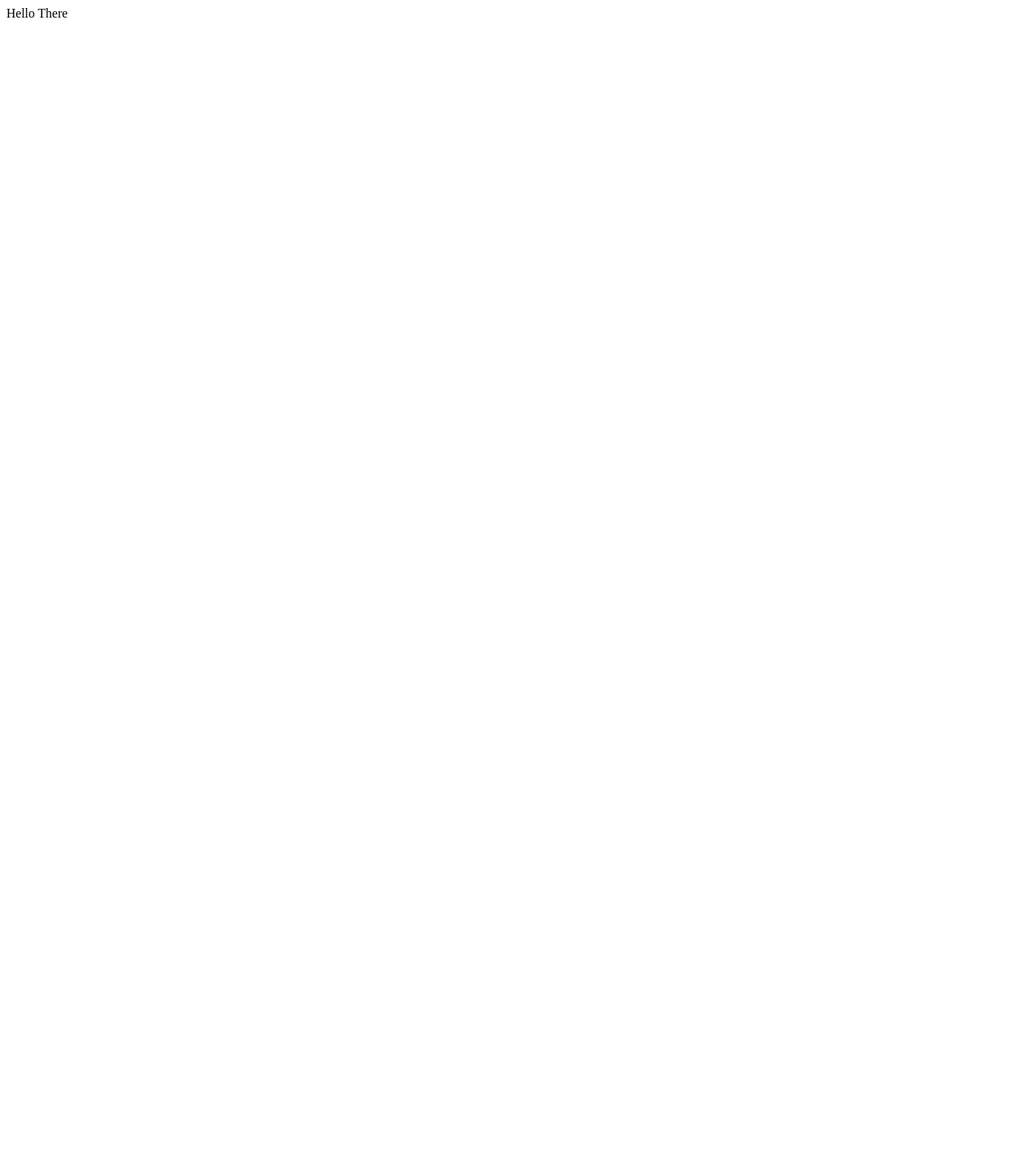
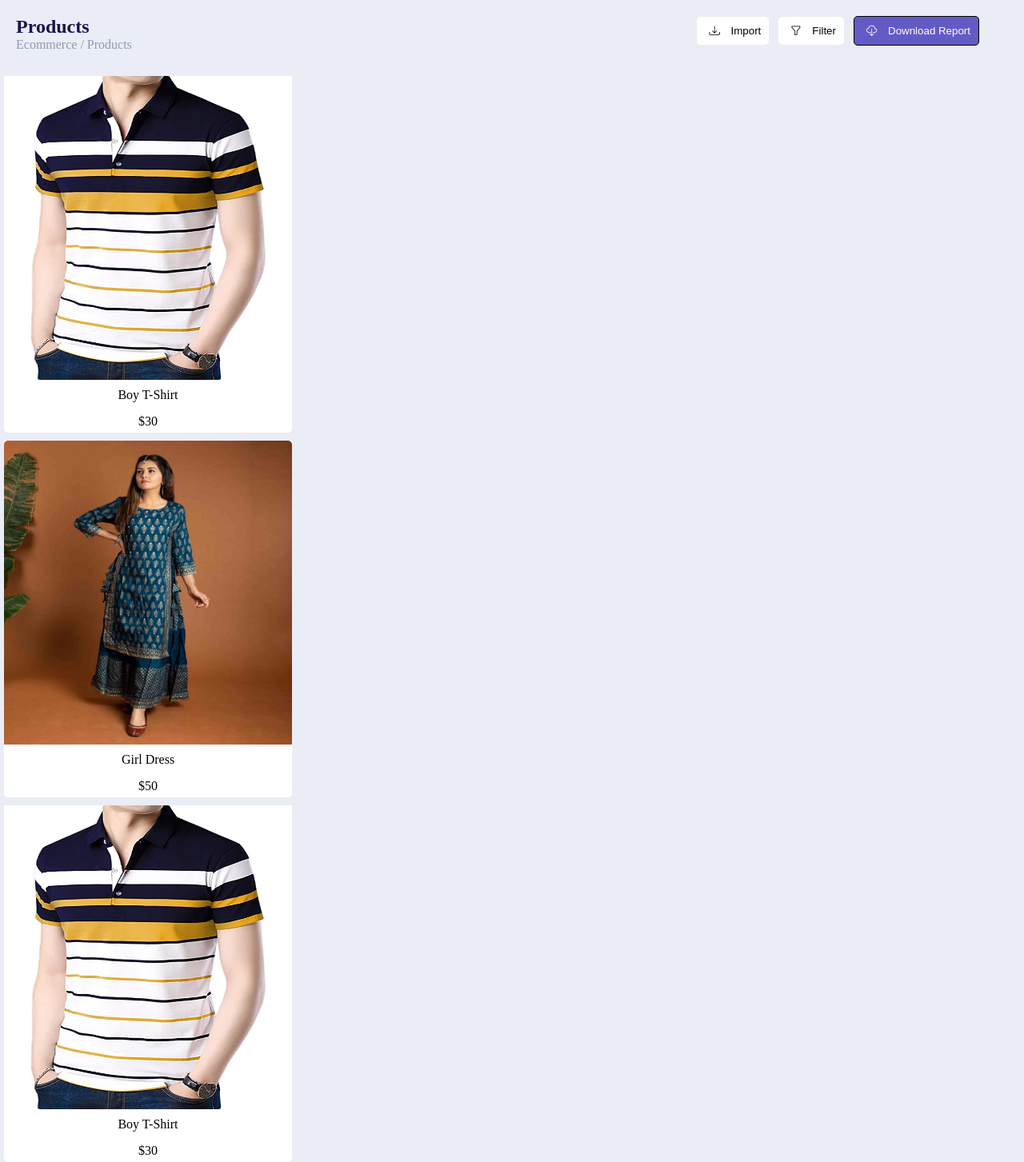
Before and after one commit to AkshayDalvi15/e-commerce, a PHP site: page / in a window 1280 px wide. Before the commit the page is almost empty. Shown: the whole page at 80% size. Before the commit the page ends 22 px from the top, so only its background shows below. Run offline with PHP 8.4, Linux system fonts and the light colour scheme.

Commit message:
Add new images and scss files

```diff
--- a/index.php
+++ b/index.php
@@ -3,17 +3,44 @@
 <head>
   <meta charset="UTF-8">
   <meta http-equiv="X-UA-Compatible" content="IE=edge">
-<meta name="viewport" content="width=device-width, initial-scale=1.0">
-  <title>Document</title>
+  <meta name="viewport" content="width=device-width, initial-scale=1.0">
+  <link rel="stylesheet" href="https://cdn.jsdelivr.net/npm/bootstrap-icons@1.5.0/font/bootstrap-icons.css" />
+  <link rel="stylesheet" href="./static/css/style.css" />
+  <title>E-commerce | Products</title>
 </head>
 <body>
-  Hello There
-
 
 </body>
 </html>
-
-
+  <nav>
+    <div class="heading">
+      <h2>Products</h2>
+        <span>Ecommerce / Products</span>
+    </div>
+    <div>
+      <button class="import"><i class="bi bi-download"></i> Import</button><button class="filter"><i
+              class="bi bi-funnel"></i> Filter</button><button class="download-report">
+          <i class="bi bi-cloud-download"> </i> Download Report
+      </button>
+    </div>
+  </nav>
+  <div class="card-container">
+        <div class="card">
+          <img src="./static/image/boy-tshirt.jpg" alt="" />
+            <p><?php echo "Boy  T-Shirt" ?></p>
+              <p><?php echo "$30" ?></p>
+        </div>
+        <div class="card">
+          <img src="./static/image/girl-dress.jpg" alt="" />
+            <p><?php echo "Girl Dress" ?></p>
+              <p><?php echo "$50" ?></p>
+        </div>
+        <div class="card">
+          <img src="./static/image/boy-tshirt.jpg" alt="" />
+            <p><?php echo "Boy  T-Shirt" ?></p>
+              <p><?php echo "$30" ?></p>
+        </div>
+  </div>
 
 
 
--- /dev/null
+++ b/static/css/style.css
@@ -0,0 +1,123 @@
+* {
+  padding: 0;
+  margin: 0;
+  box-sizing: border-box;
+}
+
+html,
+body {
+  width: 100%;
+  height: 100%;
+  background-color: #eaedf6;
+}
+
+.wrapper {
+  width: 100%;
+  display: flex;
+  justify-content: space-evenly;
+  padding: 0px 33px 0px 6px;
+}
+.wrapper .card-container {
+  height: 100%;
+  display: flex;
+  flex-wrap: wrap;
+  margin: 5px;
+  padding: 25px 0px 5px 0;
+}
+.wrapper .right-menu {
+  height: 100%;
+  padding: 10px;
+  margin: 5px;
+}
+.wrapper .right-menu .search-box {
+  width: 300px;
+  height: 90px;
+  display: flex;
+  align-items: center;
+  justify-content: center;
+  margin-top: 25px;
+  border: transparent;
+  border-radius: 10px;
+  background: white;
+}
+.wrapper .right-menu .search-box input[type=text] {
+  height: 45px;
+  padding: 0 0 0 6px;
+  border: 2px solid #eaedf6;
+  border-top-left-radius: 5px;
+  border-bottom-left-radius: 5px;
+  border-right: none;
+}
+.wrapper .right-menu .categories-wrapper {
+  width: 300px;
+  margin-top: 25px;
+  padding: 20px 0px 20px 35px;
+  border-radius: 10px;
+  background-color: white;
+}
+.wrapper .right-menu .categories-wrapper h3 {
+  text-transform: uppercase;
+}
+.wrapper .right-menu .categories-wrapper hr {
+  margin-left: -33px;
+}
+
+nav {
+  display: flex;
+  justify-content: space-between;
+  padding: 20px 50px 20px 20px;
+}
+nav .heading {
+  color: #1c124e;
+}
+nav .heading span {
+  padding: 10px 0;
+  color: #9399b1;
+}
+
+.card {
+  max-width: 360px;
+  display: flex;
+  flex-grow: 1;
+  flex-direction: column;
+  align-items: center;
+  margin: 10px 5px;
+  background: white;
+  border-bottom-left-radius: 5px;
+  border-bottom-right-radius: 5px;
+}
+.card img {
+  max-height: 380px;
+  width: 100%;
+  height: auto;
+  border-top-left-radius: 5px;
+  border-top-right-radius: 5px;
+}
+.card p {
+  padding: 5px;
+  margin-top: 5px;
+}
+
+button {
+  cursor: pointer;
+}
+
+nav button {
+  border: transparent;
+  border-radius: 5px;
+  padding: 10px;
+}
+nav .import, nav .filter {
+  margin: 0 6px;
+  background: white;
+}
+nav .download-report {
+  margin: 0 6px;
+  border: 1px solid black;
+  color: white;
+  background-color: #625bc5;
+}
+nav i {
+  padding: 0 5px;
+  margin-right: 5px;
+}
--- /dev/null
+++ b/static/scss/base/_reset.scss
@@ -0,0 +1,12 @@
+
+* {
+  padding: 0;
+  margin: 0;
+  box-sizing: border-box;
+}
+html,
+body {
+  width: 100%;
+  height: 100%;
+  background-color: #eaedf6;
+}
--- /dev/null
+++ b/static/scss/components/_buttons.scss
@@ -0,0 +1,26 @@
+button {
+  cursor: pointer;
+}
+nav {
+  & button {
+    border: transparent;
+    border-radius: 5px;
+    padding: 10px;
+  }
+  & .import,
+  & .filter {
+    margin: 0 6px;
+    background: white;
+  }
+  & .download-report {
+    margin: 0 6px;
+    border: 1px solid black;
+
+    color: white;
+    background-color: #625bc5;
+  }
+  & i {
+    padding: 0 5px;
+    margin-right: 5px;
+  }
+}
--- /dev/null
+++ b/static/scss/components/_card.scss
@@ -0,0 +1,24 @@
+.card {
+  max-width: 360px;
+  display: flex;
+  flex-grow: 1;
+  flex-direction: column;
+  align-items: center;
+  margin: 10px 5px;
+  background: white;
+  border-bottom-left-radius: 5px;
+  border-bottom-right-radius: 5px;
+  & img {
+    // max-width: 340px;
+    max-height: 380px;
+    // object-fit: contain;
+    width: 100%;
+    height: auto;
+    border-top-left-radius: 5px;
+    border-top-right-radius: 5px;
+  }
+  & p {
+    padding: 5px;
+    margin-top: 5px;
+  }
+}
--- /dev/null
+++ b/static/scss/components/_navtab.scss
@@ -0,0 +1,12 @@
+nav {
+  display: flex;
+  justify-content: space-between;
+  padding: 20px 50px 20px 20px;
+  & .heading {
+    color: #1c124e;
+    & span {
+      padding: 10px 0;
+      color: #9399b1;
+    }
+  }
+}
--- /dev/null
+++ b/static/scss/style.scss
@@ -0,0 +1,5 @@
+@import "./base/reset";
+@import "./page/index";
+@import "./components/navtab";
+@import "./components/card";
+@import "./components/buttons";
```
Also changed, not shown: static/scss/page/_index.scss (added, +55 -0 lines), static/image/boy-tshirt.jpg (added), static/image/girl-dress.jpg (added).
